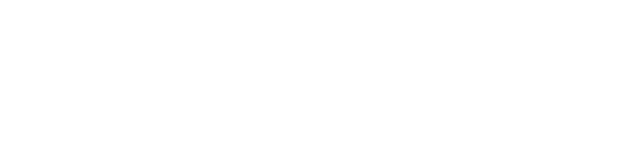
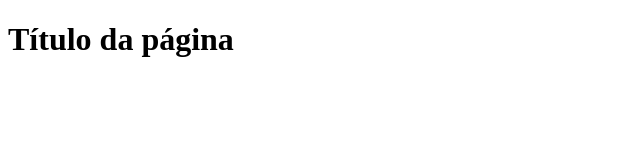
Before and after one commit to joselangoni/minha-pagina, a plain HTML site: page index.html in a window 1280 px wide. Shown: the whole page, without its empty margins (0-640 px from the left). Drawn offline with Linux system fonts and the light colour scheme.

Commit message:
adicionar titulo da pagina

```diff
--- a/index.html
+++ b/index.html
@@ -6,5 +6,7 @@
     <title>Document</title>
   </head>
 
-  <body></body>
+  <body>
+    <h1>Título da página</h1>
+  </body>
 </html>
```
